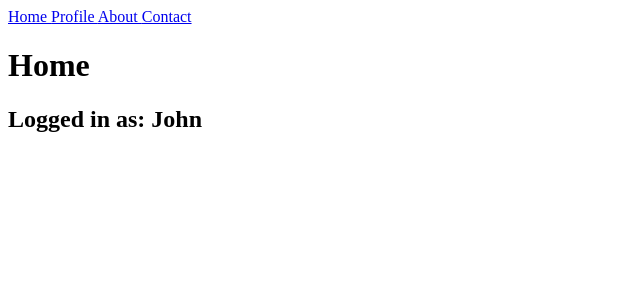
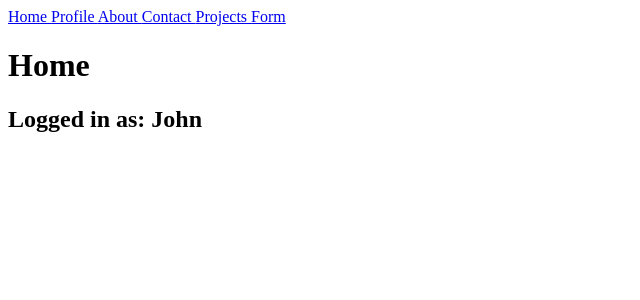
Before and after one commit to jvillad/react-learnings-repo, a React (Vite) app in the folder intro-to-react-router/: page / in a window 1280 px wide. Shown: the top 300 px of the page, without its empty margins (0-640 px from the left). Built offline with nearby package versions, Linux system fonts and the light colour scheme.

Commit message:
update route for project and form

```diff
--- a/intro-to-react-router/index.html
+++ b/intro-to-react-router/index.html
@@ -4,7 +4,7 @@
     <meta charset="UTF-8" />
     <link rel="icon" type="image/svg+xml" href="/vite.svg" />
     <meta name="viewport" content="width=device-width, initial-scale=1.0" />
-    <title>Excuse</title>
+    <title>Practice</title>
   </head>
   <body>
     <div id="root"></div>
--- a/intro-to-react-router/src/App.jsx
+++ b/intro-to-react-router/src/App.jsx
@@ -3,9 +3,11 @@ import { BrowserRouter as Router, Routes, Route } from "react-router-dom";
 import { Home } from "./pages/Home";
 import { About } from "./pages/About";
 import { Contact } from "./pages/Contact";
+import { useState, createContext } from "react";
+import { Project } from "./pages/Project";
 import Navbar from "./Navbar";
 import Profile from "./pages/Profile";
-import { useState, createContext } from "react";
+import Form from "./pages/Form";
 
 // global context, can hold all the information of specific component
 export const AppContext = createContext();
@@ -22,6 +24,8 @@ function App() {
             <Route path="/profile" element={<Profile />} />
             <Route path="/about" element={<About />} />
             <Route path="/contact" element={<Contact />} />
+            <Route path="/project" element={<Project />} />
+            <Route path="/form" element={<Form />} />
             <Route path="*" element={<h1>Page not found</h1>} />
           </Routes>
         </Router>
--- a/intro-to-react-router/src/Navbar.jsx
+++ b/intro-to-react-router/src/Navbar.jsx
@@ -6,6 +6,8 @@ const Navbar = () => {
       <Link to="/profile"> Profile </Link>
       <Link to="/about"> About </Link>
       <Link to="/contact"> Contact </Link>
+      <Link to="/project"> Projects </Link>
+      <Link to="/form"> Form </Link>
     </div>
   );
 };
```
